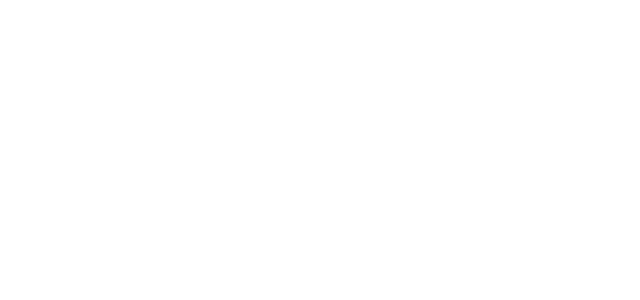
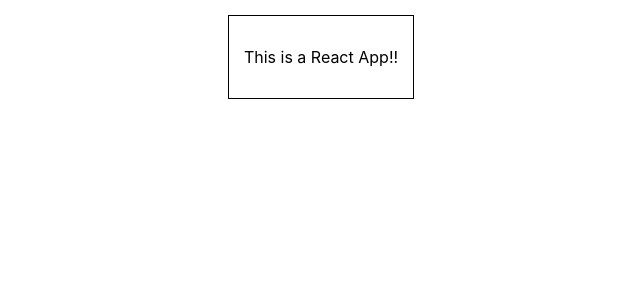
Before and after one commit to tywi6665/COMET_hurricane_conversion, a React (Create React App) app: page / in a window 1280 px wide. Shown: the top 300 px of the page, without its empty margins (319-959 px from the left). Built offline with nearby package versions, Linux system fonts and the light colour scheme.

Commit message:
created container component

```diff
--- a/package.json
+++ b/package.json
@@ -9,6 +9,7 @@
     "node-sass": "^4.14.1",
     "react": "^16.13.1",
     "react-dom": "^16.13.1",
+    "react-draggable": "^4.4.2",
     "react-scripts": "3.4.1"
   },
   "scripts": {
--- a/src/App.js
+++ b/src/App.js
@@ -1,10 +1,13 @@
 import React from 'react';
+import Container from './Container';
 import './App.scss';
 
 function App() {
   return (
     <div className="App">
-
+      <Container>
+        <p>This is a React App!!</p>
+      </Container>
     </div>
   );
 }
--- a/src/App.scss
+++ b/src/App.scss
@@ -0,0 +1,13 @@
+.App {
+
+    padding: 15px;
+
+    .wrapper {
+        width: fit-content;
+        height: 100%;
+        padding: 15px;
+        margin: 0 auto;
+        border: solid 1px black;
+    }
+
+}
--- /dev/null
+++ b/src/Container.js
@@ -0,0 +1,13 @@
+import React from 'react';
+
+const Container = ({ children }) => {
+    return (
+
+        <div className="wrapper">
+            {children}
+        </div>
+
+    );
+}
+
+export default Container;
```
Also changed, not shown: 1 other file (tests, documents, lock files or other folders).
